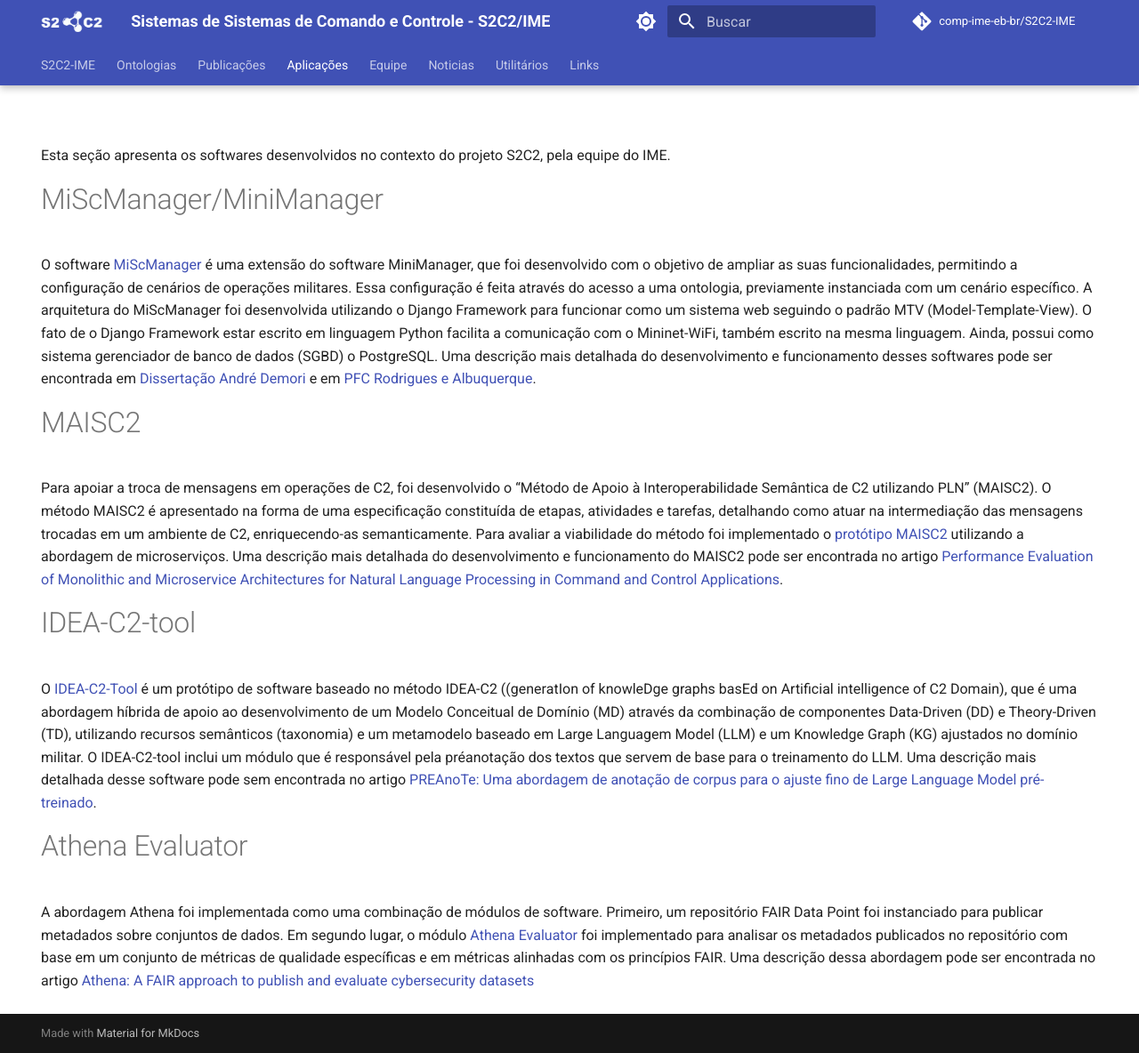
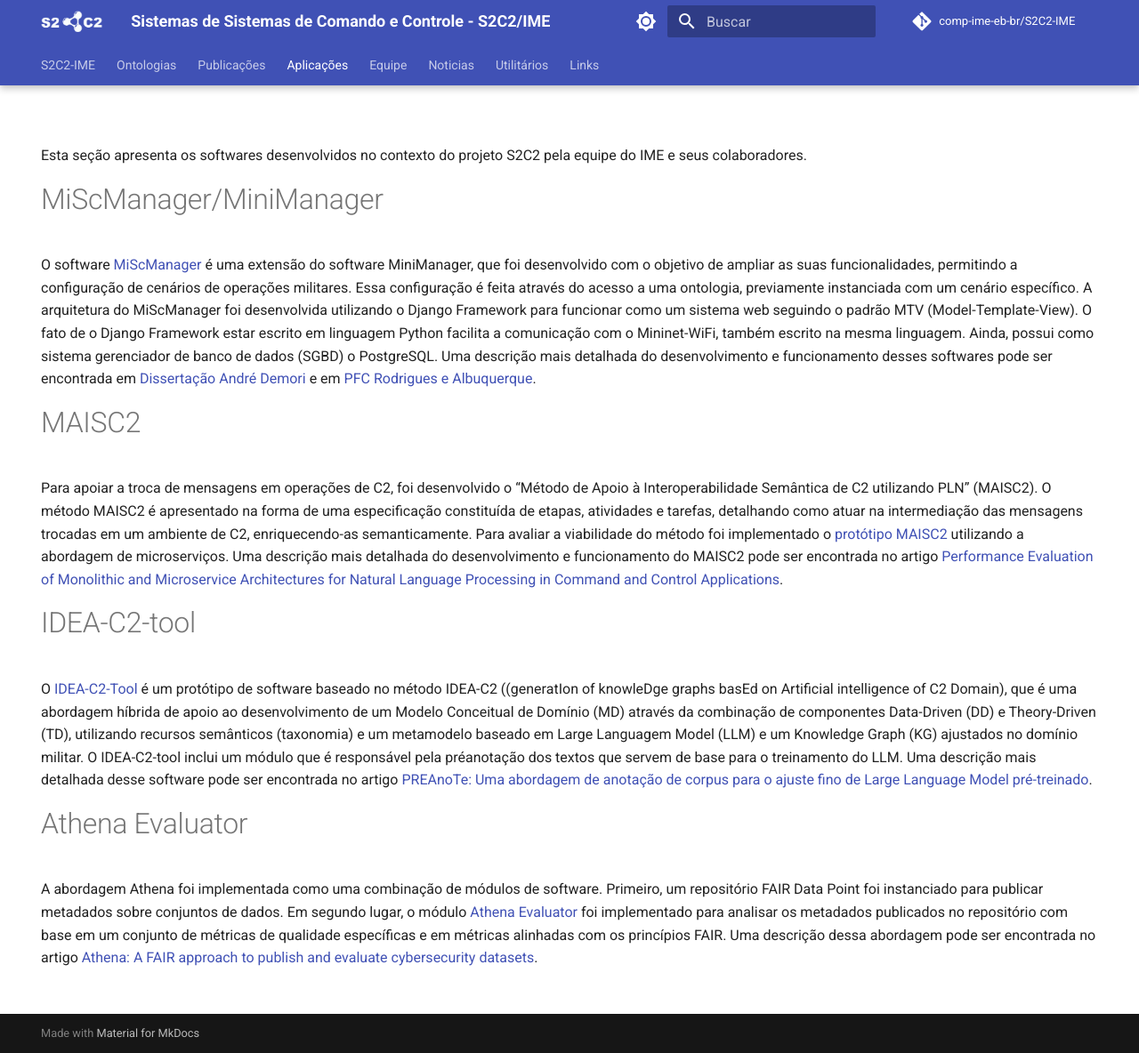
Before and after one commit to comp-ime-eb-br/S2C2-IME, an MkDocs documentation site: the page built from docs/apli.md, in a window 1280 px wide and 1184 px high. Shown: the whole window at 89% size. Built offline with MkDocs 1.6.1 and Material for MkDocs 9.7.7, drawn with Linux system fonts in a browser that asks for light colours; comment, search, counter and statistics services are not loaded.

Commit message:
Update apli.md

```diff
--- a/docs/apli.md
+++ b/docs/apli.md
@@ -4,7 +4,7 @@ hide:
   - toc
 ---
 
-Esta seção apresenta os softwares desenvolvidos no contexto do projeto S2C2, pela equipe do IME.
+Esta seção apresenta os softwares desenvolvidos no contexto do projeto S2C2 pela equipe do IME e seus colaboradores.
 
 #MiScManager/MiniManager
 
@@ -17,9 +17,9 @@ Para apoiar a troca de mensagens em operações de C2, foi desenvolvido o “Mé
 
 #IDEA-C2-tool
 
-O [IDEA-C2-Tool](https://github.com/comp-ime-eb-br/S2C2-IME/blob/main/deliverables/idea-c2/) é um protótipo de software baseado no método IDEA-C2 ((generatIon of knowleDge graphs basEd on Artificial intelligence of C2 Domain), que é uma abordagem híbrida de apoio ao desenvolvimento de um Modelo Conceitual de Domínio (MD) através da combinação de componentes Data-Driven (DD) e Theory-Driven (TD), utilizando recursos semânticos (taxonomia) e um metamodelo baseado em Large Languagem Model (LLM) e um Knowledge Graph (KG) ajustados no domínio militar. O IDEA-C2-tool inclui um módulo que é responsável pela préanotação dos textos que servem de base para o treinamento do LLM. Uma descrição mais detalhada desse software pode sem encontrada no artigo [PREAnoTe: Uma abordagem de anotação de corpus para o ajuste fino de Large Language Model pré-treinado](https://github.com/comp-ime-eb-br/S2C2-IME/blob/main/publi/SBBD_2024___PREAnoTe.pdf).
+O [IDEA-C2-Tool](https://github.com/comp-ime-eb-br/S2C2-IME/blob/main/deliverables/idea-c2/) é um protótipo de software baseado no método IDEA-C2 ((generatIon of knowleDge graphs basEd on Artificial intelligence of C2 Domain), que é uma abordagem híbrida de apoio ao desenvolvimento de um Modelo Conceitual de Domínio (MD) através da combinação de componentes Data-Driven (DD) e Theory-Driven (TD), utilizando recursos semânticos (taxonomia) e um metamodelo baseado em Large Languagem Model (LLM) e um Knowledge Graph (KG) ajustados no domínio militar. O IDEA-C2-tool inclui um módulo que é responsável pela préanotação dos textos que servem de base para o treinamento do LLM. Uma descrição mais detalhada desse software pode ser encontrada no artigo [PREAnoTe: Uma abordagem de anotação de corpus para o ajuste fino de Large Language Model pré-treinado](https://github.com/comp-ime-eb-br/S2C2-IME/blob/main/publi/SBBD_2024___PREAnoTe.pdf).
 
 #Athena Evaluator
 
 A abordagem Athena foi implementada como uma combinação de módulos de software. Primeiro, um repositório FAIR Data Point foi instanciado para publicar metadados sobre conjuntos de dados. Em segundo lugar, o módulo [Athena Evaluator](https://github.com/comp-ime-eb-br/S2C2-IME/blob/main/deliverables/AthenaEvaluator/) foi implementado para analisar os metadados publicados no repositório com base em um conjunto de métricas de qualidade específicas e em métricas alinhadas com os princípios FAIR. Uma descrição dessa abordagem pode ser encontrada no artigo
-[Athena: A FAIR approach to publish and evaluate cybersecurity datasets](https://github.com/comp-ime-eb-br/S2C2-IME/blob/main/publi/ONTOBRAS_2025_paper_19.pdf)
+[Athena: A FAIR approach to publish and evaluate cybersecurity datasets](https://github.com/comp-ime-eb-br/S2C2-IME/blob/main/publi/ONTOBRAS_2025_paper_19.pdf).
```
